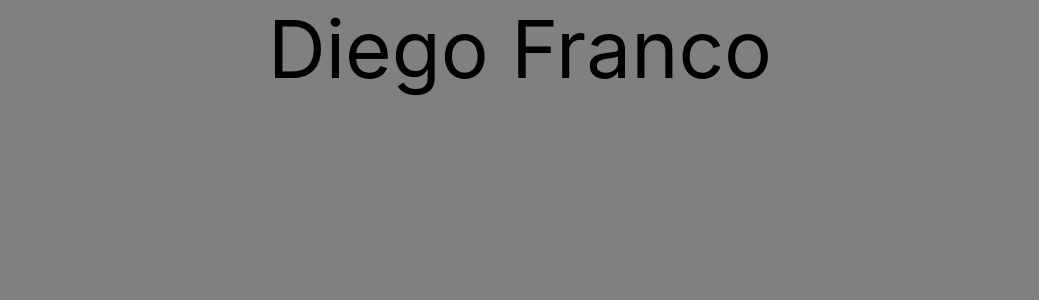
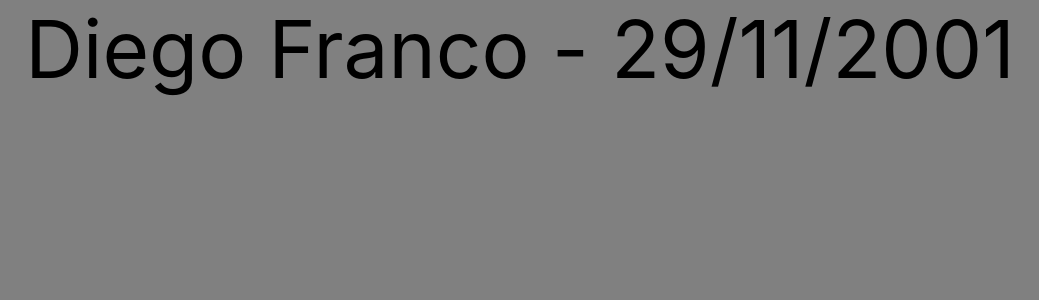
Before and after one commit to Franco-611/Portafolio-Df, a React (Vite) app: page / in a window 1280 px wide. Shown: the top 300 px of the page, without its empty margins (120-1159 px from the left). Built offline with nearby package versions, Linux system fonts and the light colour scheme.

Commit message:
primeras pruebas

```diff
--- a/src/App.jsx
+++ b/src/App.jsx
@@ -6,7 +6,7 @@ function App() {
 
   return (
     <div className="App">
-      Diego Franco
+      Diego Franco - 29/11/2001
     </div>
   )
 }
```
